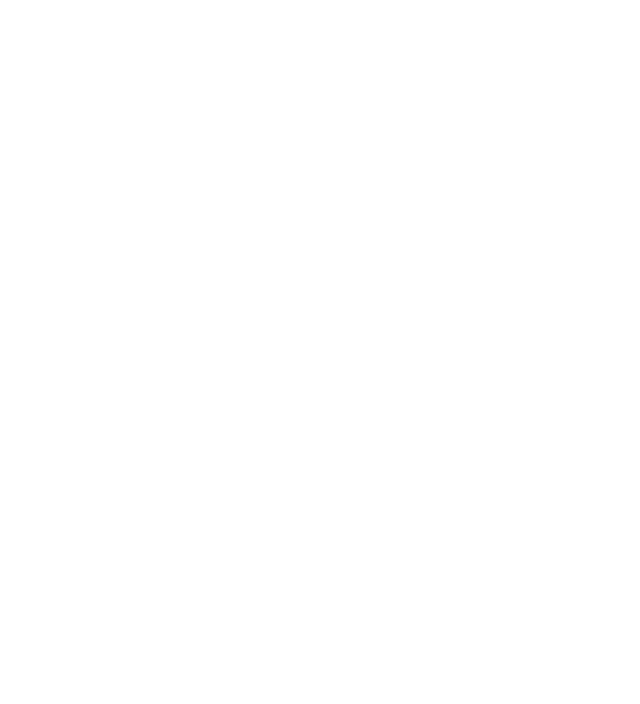
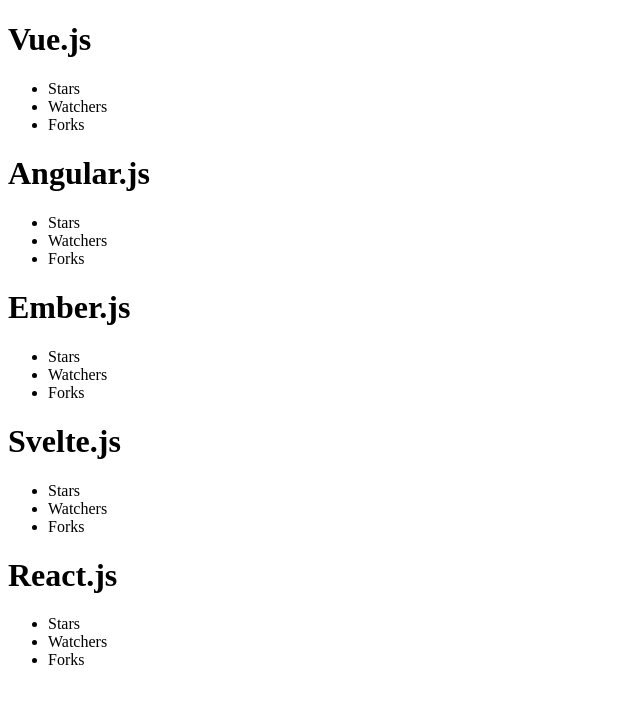
Before and after one commit to mark-francisco/JS_frameworks, a plain HTML site: page index.html in a window 1280 px wide. Shown: the whole page, without its empty margins (0-640 px from the left). Drawn offline with nearby package versions, Linux system fonts and the light colour scheme; no server answers.

Commit message:
add some basic axios stuff: can't get thru cors right now

```diff
--- a/index.html
+++ b/index.html
@@ -1,9 +1,63 @@
-<!-- # Github API Notes:
-# https://api.github.com/repos/vuejs/vue
+<!--
+# Instructions: https://github.com/acltc/js-framework-watcher
+
+# Github API Notes:
+https://github.com/vuejs/vue
+https://github.com/angular/angular.js
+https://github.com/emberjs/ember.js/
+https://github.com/sveltejs/svelte
+https://github.com/facebook/react
+
 # Fields we care about:
 # Watch = subscribers_count
 # Star = stargazers_count or watchers_count or watchers
 # Fork = forks_count or forks
+
 # Docs: https://docs.github.com/en/rest/reference/repos
-# Short-Term Idea: show point-in-time popularity (cards for each language)
-# Long-Term Idea: somehow show popularity over time? pull a request every day and add to an array for each language? -->
+<!-- use chart.js -->
+<!-- # Bar Graph: show point-in-time popularity (cards for each language) # Long-Term Idea: Line Graph: somehow show
+popularity over time? pull a request every day and add to an array for each language? -->
+
+<!DOCTYPE html>
+<html lang="en">
+  <head>
+    <meta charset="UTF-8" />
+    <meta http-equiv="X-UA-Compatible" content="IE=edge" />
+    <meta name="viewport" content="width=device-width, initial-scale=1.0" />
+    <title>JS Front-End Frameworks</title>
+    <script src="https://cdn.jsdelivr.net/npm/axios/dist/axios.min.js" defer></script>
+    <script src="index.js" defer></script>
+  </head>
+  <body>
+    <h1>Vue.js</h1>
+    <ul>
+      <li>Stars</li>
+      <li>Watchers</li>
+      <li>Forks</li>
+    </ul>
+    <h1>Angular.js</h1>
+    <ul>
+      <li>Stars</li>
+      <li>Watchers</li>
+      <li>Forks</li>
+    </ul>
+    <h1>Ember.js</h1>
+    <ul>
+      <li>Stars</li>
+      <li>Watchers</li>
+      <li>Forks</li>
+    </ul>
+    <h1>Svelte.js</h1>
+    <ul>
+      <li>Stars</li>
+      <li>Watchers</li>
+      <li>Forks</li>
+    </ul>
+    <h1>React.js</h1>
+    <ul>
+      <li>Stars</li>
+      <li>Watchers</li>
+      <li>Forks</li>
+    </ul>
+  </body>
+</html>
--- a/index.js
+++ b/index.js
@@ -0,0 +1,11 @@
+/* global axios */
+// const axios = require('axios').default;
+
+
+axios.get("https://github.com/vuejs/vue")
+  .then(function (response) {
+    console.log(response);
+  })
+  .catch(function (error) {
+    console.log(error);
+  });
```
